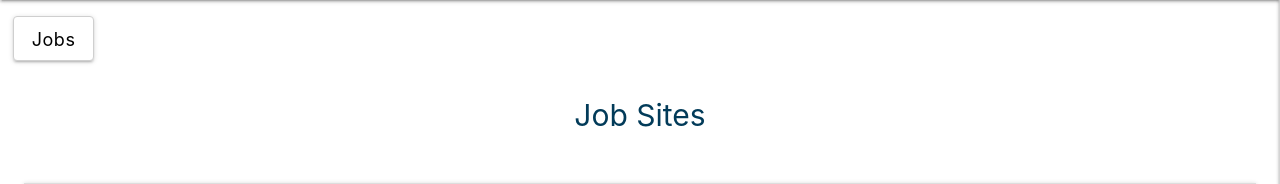
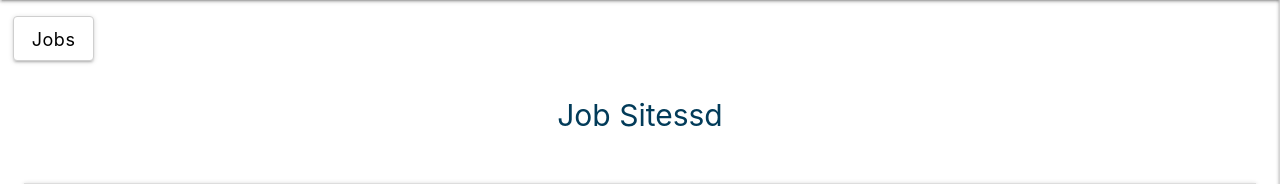
Before and after one commit to BalramY/Paragon-Web_Features, a Django app: page /birdseye in a window 1280 px wide. Shown: the part 64-248 px from the top of the page. Run offline with Django 3.2, Linux system fonts and the light colour scheme; a user stored in the database is signed in; data comes from the database, SQL or seed files in the repository; parts of the project's set-up code (start-up, migrations or seed data) failed here and were passed over; some libraries are stand-ins or nearby versions; some web fonts are replaced.

Commit message:
Update birdseye.html

```diff
--- a/tracker/templates/jobs/birdseye.html
+++ b/tracker/templates/jobs/birdseye.html
@@ -80,7 +80,7 @@ Birdseye
       <a class="waves-effect waves-light btn-small phone-button lapping-btn" href="{% url 'jobs' %}">Jobs</a>
       <span id="job_manage_help" class="help-btn hover-item hidden-stuff"><i class="material-icons-outlined inline-icon">info</i></span>
     </div>
-    <h4>Job Sites</h4>
+    <h4>Job Sitessd</h4>
     <div class="row">
       <div class="col s12">
         <ul class="collapsible " id="jobsites_collapsible" style="margin-top: 1.5rem;">
```
